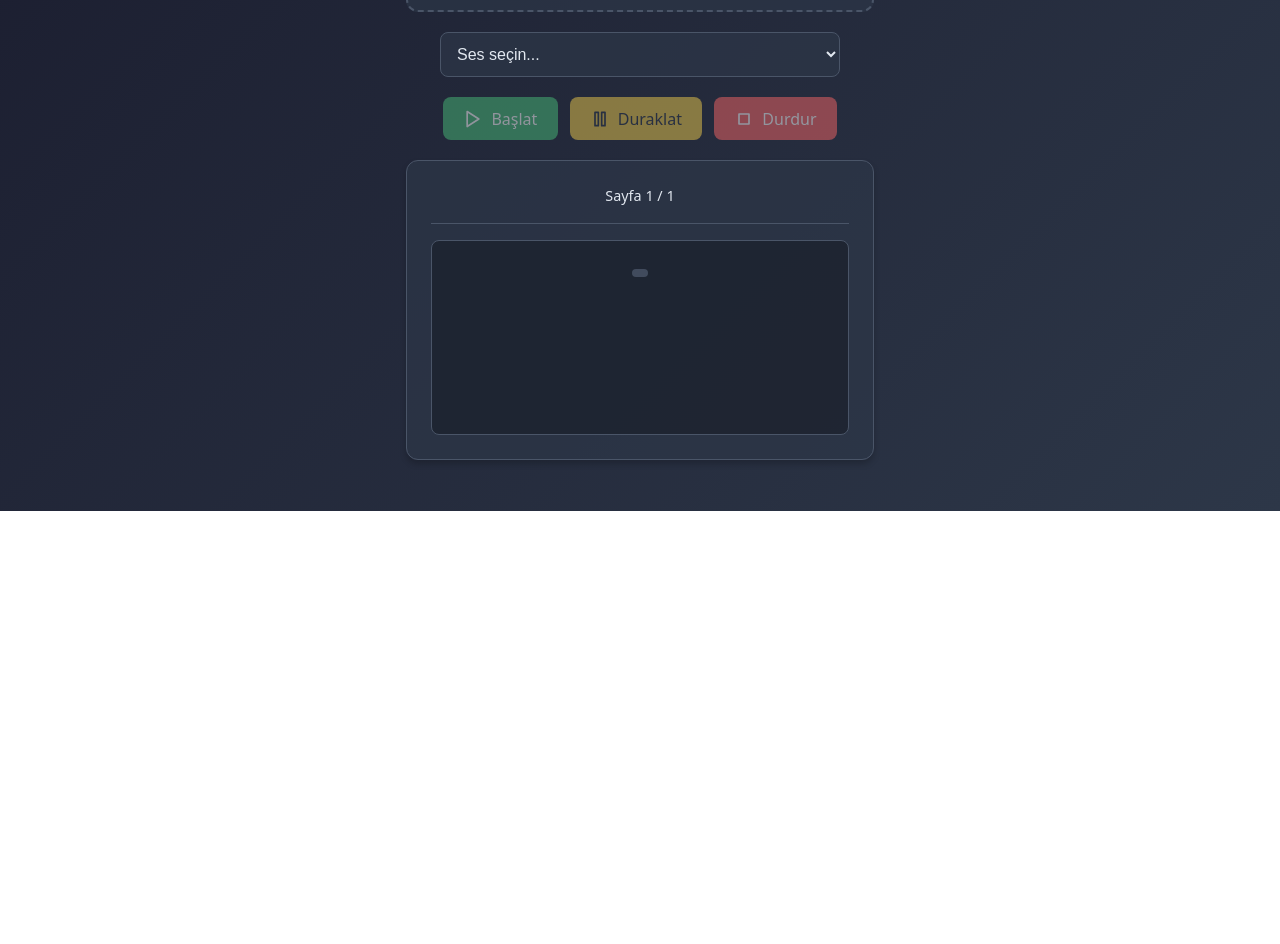
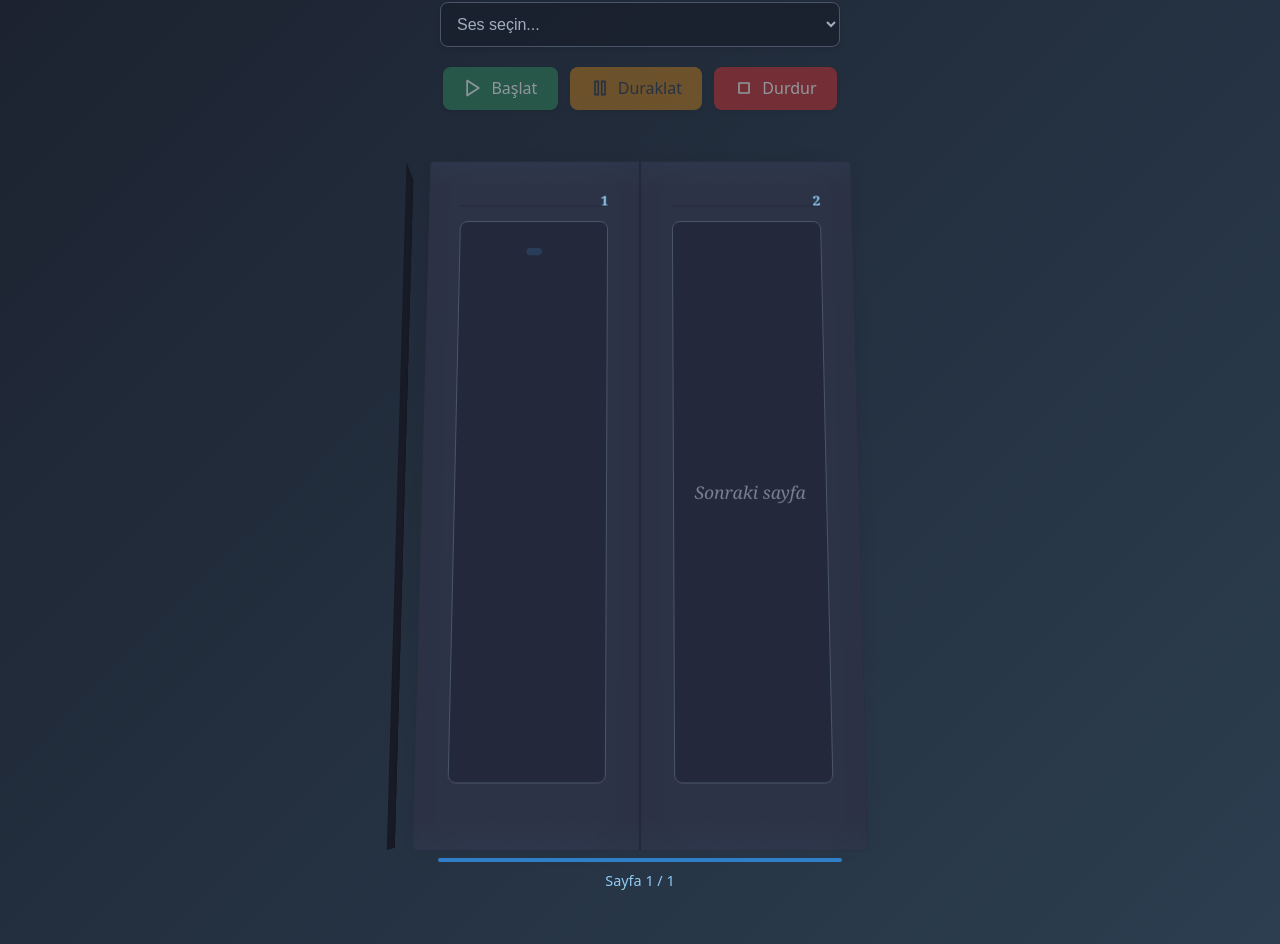
Before and after one commit to iammfatihnaziroglu/Pdf-Reader, a React (Vite) app in the folder pdf-to-speech/: page / in a window 1280 px wide. Shown: the part 289-1233 px from the top of the page. Before the commit the page ends 800 px from the top, so only its background shows below. Built offline with nearby package versions, Linux system fonts and the light colour scheme.

Commit message:
css changed book viewer added for ui ux

```diff
--- a/pdf-to-speech/src/App.css
+++ b/pdf-to-speech/src/App.css
@@ -5,7 +5,7 @@ body {
   display: flex;
   justify-content: center;
   align-items: center;
-  background: linear-gradient(135deg, #1a1c2e 0%, #2d3748 100%);
+  background: linear-gradient(135deg, #1a1f2c 0%, #2c3e50 100%);
   padding: 20px;
   color: #e2e8f0;
 }
@@ -24,22 +24,24 @@ h1 {
 }
 
 .upload-area {
-  background: rgba(45, 55, 72, 0.7);
+  background: rgba(26, 32, 44, 0.8);
   border: 2px dashed #4a5568;
   border-radius: 12px;
   padding: 40px 20px;
   margin: 20px 0;
   cursor: pointer;
   transition: all 0.3s ease;
+  box-shadow: 0 4px 6px rgba(0, 0, 0, 0.1);
 }
 
 .upload-area:hover {
-  border-color: #e2e8f0;
-  background: rgba(45, 55, 72, 0.9);
+  border-color: #718096;
+  background: rgba(26, 32, 44, 0.9);
+  box-shadow: 0 6px 8px rgba(0, 0, 0, 0.15);
 }
 
 .upload-area p {
-  color: #e2e8f0;
+  color: #a0aec0;
   font-size: 1.1rem;
   margin: 10px 0 0;
 }
@@ -63,6 +65,7 @@ button {
   align-items: center;
   gap: 8px;
   color: white;
+  box-shadow: 0 2px 4px rgba(0, 0, 0, 0.1);
 }
 
 button:disabled {
@@ -71,28 +74,28 @@ button:disabled {
 }
 
 .play {
-  background-color: #48bb78;
+  background-color: #2f855a;
 }
 
 .play:hover:not(:disabled) {
-  background-color: #38a169;
+  background-color: #276749;
 }
 
 .pause {
-  background-color: #ecc94b;
+  background-color: #b7791f;
   color: #2d3748;
 }
 
 .pause:hover:not(:disabled) {
-  background-color: #d69e2e;
+  background-color: #975a16;
 }
 
 .stop {
-  background-color: #f56565;
+  background-color: #c53030;
 }
 
 .stop:hover:not(:disabled) {
-  background-color: #e53e3e;
+  background-color: #9b2c2c;
 }
 
 .loading {
@@ -127,17 +130,18 @@ select {
   margin: 20px auto;
   border-radius: 8px;
   border: 1px solid #4a5568;
-  background-color: rgba(45, 55, 72, 0.7);
-  color: #e2e8f0;
+  background-color: rgba(26, 32, 44, 0.8);
+  color: #a0aec0;
   font-size: 1rem;
   cursor: pointer;
   display: block;
+  box-shadow: 0 2px 4px rgba(0, 0, 0, 0.1);
 }
 
 select:focus {
   outline: none;
-  border-color: #e2e8f0;
-  box-shadow: 0 0 0 3px rgba(226, 232, 240, 0.1);
+  border-color: #718096;
+  box-shadow: 0 0 0 3px rgba(113, 128, 150, 0.2);
 }
 
 .book-card {
@@ -167,7 +171,7 @@ select:focus {
   font-size: 1.1rem;
   overflow-y: auto;
   padding: 16px;
-  background: rgba(26, 32, 44, 0.7);
+  background: #23283a;
   border-radius: 8px;
   border: 1px solid #4a5568;
   color: #e2e8f0;
@@ -182,8 +186,8 @@ select:focus {
 }
 
 .sentence.current {
-  background-color: rgba(74, 85, 104, 0.8);
-  color: #fff;
+  background-color: rgba(66, 153, 225, 0.18);
+  color: #90cdf4;
   font-weight: 500;
 }
 
@@ -217,17 +221,17 @@ select:focus {
 }
 
 .text-content::-webkit-scrollbar-track {
-  background: rgba(45, 55, 72, 0.7);
+  background: #23283a;
   border-radius: 4px;
 }
 
 .text-content::-webkit-scrollbar-thumb {
-  background: #4a5568;
+  background: #2d3748;
   border-radius: 4px;
 }
 
 .text-content::-webkit-scrollbar-thumb:hover {
-  background: #2d3748;
+  background: #4a5568;
 }
 
 /* Responsive tasarım */
@@ -262,3 +266,203 @@ select:focus {
     font-size: 1rem;
   }
 }
+
+.book-container {
+  perspective: 1500px;
+  margin: 2rem auto;
+  max-width: 1200px;
+  padding: 0 1rem;
+}
+
+.book {
+  position: relative;
+  width: 100%;
+  height: 700px;
+  transform-style: preserve-3d;
+  transform: rotateX(10deg);
+  transition: transform 0.5s;
+}
+
+.book:hover {
+  transform: rotateX(0deg);
+}
+
+.book-cover {
+  position: relative;
+  width: 100%;
+  height: 100%;
+  background: #23283a;
+  border-radius: 4px;
+  box-shadow: 0 0 30px rgba(0, 0, 0, 0.1);
+  transform-style: preserve-3d;
+  transform: translateZ(0);
+}
+
+.book-spine {
+  position: absolute;
+  left: 0;
+  top: 0;
+  width: 50px;
+  height: 100%;
+  background: #181b26;
+  transform: rotateY(90deg) translateZ(-25px);
+  transform-origin: 0 50%;
+  box-shadow: inset -5px 0 15px rgba(0, 0, 0, 0.1);
+}
+
+.book-pages {
+  position: relative;
+  width: 100%;
+  height: 100%;
+  display: flex;
+  background: #23283a;
+  border-radius: 4px;
+  overflow: hidden;
+}
+
+.book-page {
+  position: relative;
+  width: 50%;
+  height: 100%;
+  padding: 2rem;
+  background: #2d3346;
+  box-shadow: inset 0 0 30px rgba(0, 0, 0, 0.05);
+  overflow: hidden;
+}
+
+.left-page {
+  border-right: 1px solid #23283a;
+}
+
+.right-page {
+  border-left: 1px solid #23283a;
+}
+
+.page-header {
+  position: relative;
+  padding-bottom: 1rem;
+  margin-bottom: 1rem;
+  border-bottom: 1px solid #23283a;
+}
+
+.page-number {
+  position: absolute;
+  right: 0;
+  top: 0;
+  font-size: 0.9rem;
+  color: #5c6bc0;
+  font-family: 'Georgia', serif;
+}
+
+.current-page {
+  font-weight: 600;
+  color: #90cdf4;
+}
+
+.text-content {
+  height: calc(100% - 4rem);
+  overflow-y: auto;
+  padding-right: 1rem;
+  font-family: 'Georgia', serif;
+  font-size: 1.1rem;
+  line-height: 1.8;
+  color: #e2e8f0;
+  background: #23283a;
+}
+
+.page-placeholder {
+  display: flex;
+  align-items: center;
+  justify-content: center;
+  height: 100%;
+  color: #7b8191;
+  font-style: italic;
+}
+
+.book-progress {
+  margin-top: 1rem;
+  padding: 0 1rem;
+}
+
+.progress-bar {
+  height: 4px;
+  background: #23283a;
+  border-radius: 2px;
+  overflow: hidden;
+  margin-bottom: 0.5rem;
+}
+
+.progress-fill {
+  height: 100%;
+  background: #3182ce;
+  transition: width 0.3s ease;
+}
+
+.progress-text {
+  text-align: center;
+  color: #90cdf4;
+  font-size: 0.9rem;
+}
+
+/* Scrollbar stilleri */
+.text-content::-webkit-scrollbar-track {
+  background: #23283a;
+  border-radius: 3px;
+}
+
+.text-content::-webkit-scrollbar-thumb {
+  background: #2d3748;
+  border-radius: 3px;
+}
+
+.text-content::-webkit-scrollbar-thumb:hover {
+  background: #4a5568;
+}
+
+/* Sayfa geçiş animasyonu */
+.book-page:hover {
+  background: #23283a;
+}
+
+/* Metin seçimi */
+.text-content ::selection {
+  background: rgba(66, 153, 225, 0.22);
+  color: #e2e8f0;
+}
+
+/* Sayfa kenarları */
+.book-page::before {
+  content: '';
+  position: absolute;
+  top: 0;
+  left: 0;
+  right: 0;
+  height: 30px;
+  background: linear-gradient(to bottom, rgba(66, 153, 225, 0.04), transparent);
+  pointer-events: none;
+}
+
+.book-page::after {
+  content: '';
+  position: absolute;
+  bottom: 0;
+  left: 0;
+  right: 0;
+  height: 30px;
+  background: linear-gradient(to top, rgba(66, 153, 225, 0.04), transparent);
+  pointer-events: none;
+}
+
+@media (max-width: 768px) {
+  .book {
+    height: 600px;
+  }
+
+  .book-page {
+    padding: 1rem;
+  }
+
+  .text-content {
+    font-size: 1rem;
+  }
+}
--- a/pdf-to-speech/src/components/PDFViewer.tsx
+++ b/pdf-to-speech/src/components/PDFViewer.tsx
@@ -7,38 +7,82 @@ interface PDFViewerProps {
 
 export function PDFViewer({ currentText, currentPage, totalPages, currentSentence }: PDFViewerProps) {
   const sentences = currentText.match(/[^.!?]+[.!?]+/g) || [currentText];
+  const isEvenPage = currentPage % 2 === 0;
 
   return (
-    <div className="book-card">
-      <div className="page-info">
-        Sayfa {currentPage} / {totalPages}
+    <div className="book-container">
+      <div className="book">
+        <div className="book-cover">
+          <div className="book-spine"></div>
+          <div className="book-pages">
+            {/* Sol Sayfa */}
+            <div className={`book-page left-page ${isEvenPage ? 'even' : 'odd'}`}>
+              <div className="page-header">
+                <div className="page-number">
+                  <span className="current-page">{isEvenPage ? currentPage - 1 : currentPage}</span>
+                </div>
               </div>
               <div className="text-content">
-        {sentences.map((sentence, index) => {
+                {isEvenPage ? (
+                  <div className="page-placeholder">Önceki sayfa</div>
+                ) : (
+                  sentences.map((sentence, index) => {
                     const trimmedSentence = sentence.trim();
                     const isCurrentSentence = trimmedSentence === currentSentence;
                     return (
                       <span
                         key={index}
                         className={`sentence ${isCurrentSentence ? 'current' : ''}`}
-              style={{
-                backgroundColor: isCurrentSentence ? 'rgba(74, 85, 104, 0.8)' : 'transparent',
-                color: isCurrentSentence ? '#fff' : '#e2e8f0',
-                fontWeight: isCurrentSentence ? '500' : 'normal',
-                padding: '4px 8px',
-                margin: '2px 0',
-                borderRadius: '4px',
-                display: 'inline-block',
-                transition: 'all 0.3s ease',
-                cursor: 'default',
-                userSelect: 'none'
-              }}
                       >
                         {trimmedSentence}
                         {index < sentences.length - 1 ? '. ' : ''}
                       </span>
                     );
-        })}
+                  })
+                )}
+              </div>
+            </div>
+
+            {/* Sağ Sayfa */}
+            <div className={`book-page right-page ${isEvenPage ? 'odd' : 'even'}`}>
+              <div className="page-header">
+                <div className="page-number">
+                  <span className="current-page">{isEvenPage ? currentPage : currentPage + 1}</span>
+                </div>
+              </div>
+              <div className="text-content">
+                {isEvenPage ? (
+                  sentences.map((sentence, index) => {
+                    const trimmedSentence = sentence.trim();
+                    const isCurrentSentence = trimmedSentence === currentSentence;
+                    return (
+                      <span
+                        key={index}
+                        className={`sentence ${isCurrentSentence ? 'current' : ''}`}
+                      >
+                        {trimmedSentence}
+                        {index < sentences.length - 1 ? '. ' : ''}
+                      </span>
+                    );
+                  })
+                ) : (
+                  <div className="page-placeholder">Sonraki sayfa</div>
+                )}
+              </div>
+            </div>
+          </div>
+        </div>
+      </div>
+      <div className="book-progress">
+        <div className="progress-bar">
+          <div
+            className="progress-fill"
+            style={{ width: `${(currentPage / totalPages) * 100}%` }}
+          ></div>
+        </div>
+        <div className="progress-text">
+          Sayfa {currentPage} / {totalPages}
+        </div>
       </div>
     </div>
   );
```
Lines whose indentation alone changed are shown as unchanged.
